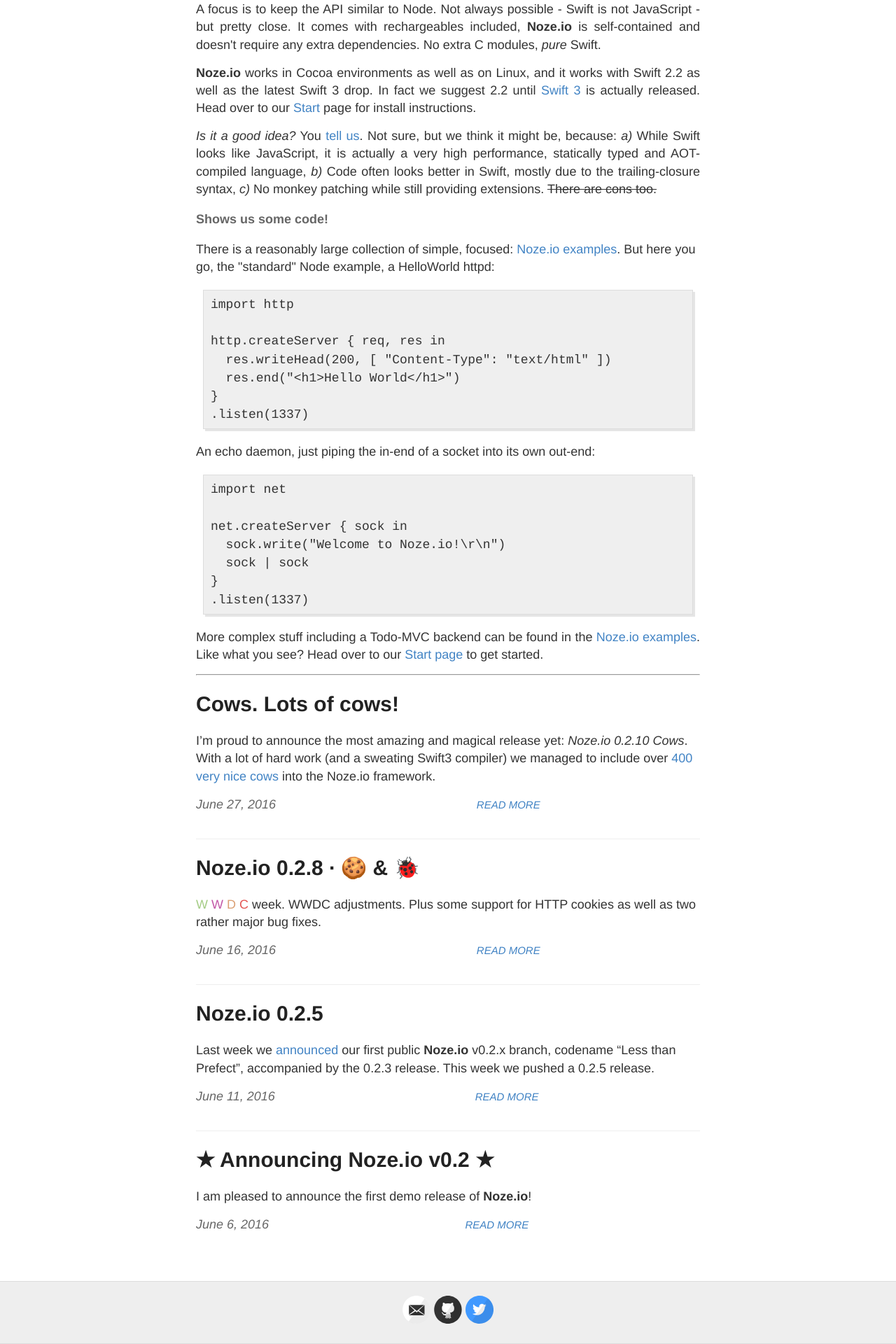
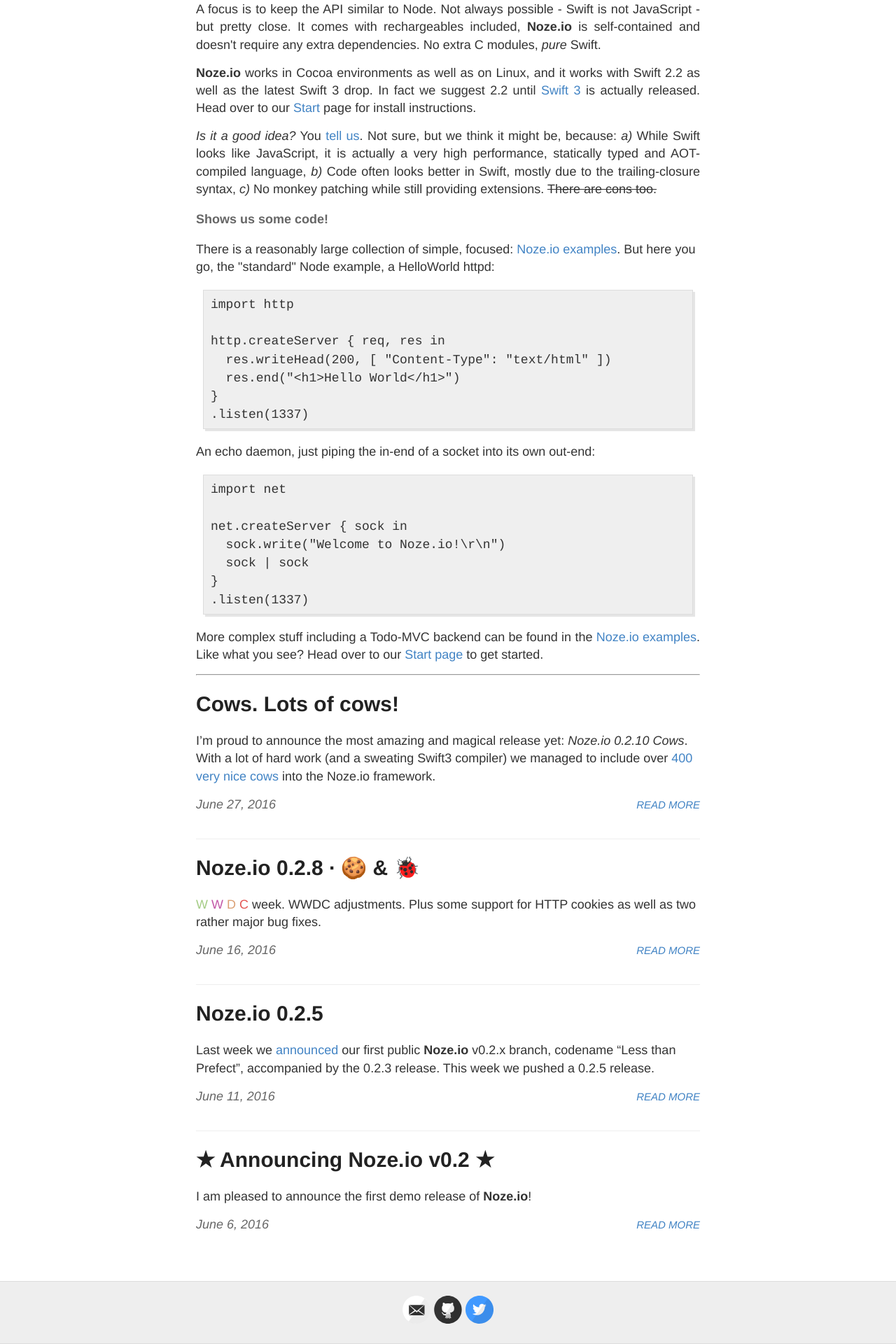
Before and after one commit to NozeIO/NozeIO.github.io, a Jekyll site: the page built from index.html, in a window 1280 px wide. Shown: the part 308-2228 px from the top of the page at 70% size. Built offline with Jekyll 4.4.1, drawn with Linux system fonts in a browser that asks for light colours; comment, search, counter and statistics services are not loaded; grey boxes are pictures that could not be loaded.

Commit message:
Use style instead of align

```diff
--- a/blog.html
+++ b/blog.html
@@ -16,7 +16,7 @@
         <table border="0" width="100%"> <!-- old skool -->
           <tr>
             <td>{{ post.date | date: "%B %e, %Y" }}</td>
-            <td align="right"><a href="{{ site.baseurl }}{{ post.url }}" class="read-more">Read More</a></td>
+            <td style="text-align:right;"><a href="{{ site.baseurl }}{{ post.url }}" class="read-more">Read More</a></td>
           </tr>
         </table>
       </div>
--- a/index.html
+++ b/index.html
@@ -108,7 +108,7 @@
         <table border="0" width="100%"> <!-- old skool -->
           <tr>
             <td>{{ post.date | date: "%B %e, %Y" }}</td>
-            <td align="right"><a href="{{ site.baseurl }}{{ post.url }}" class="read-more">Read More</a></td>
+            <td style="text-align:right;"><a href="{{ site.baseurl }}{{ post.url }}" class="read-more">Read More</a></td>
           </tr>
         </table>
       </div>
```
